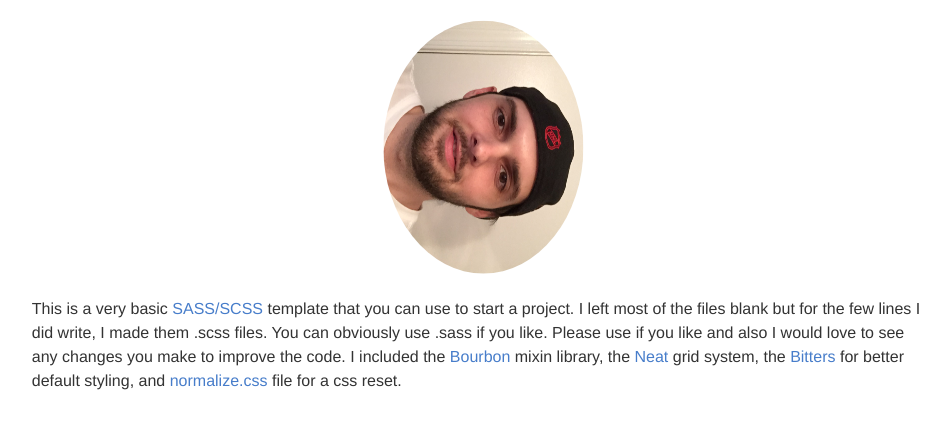
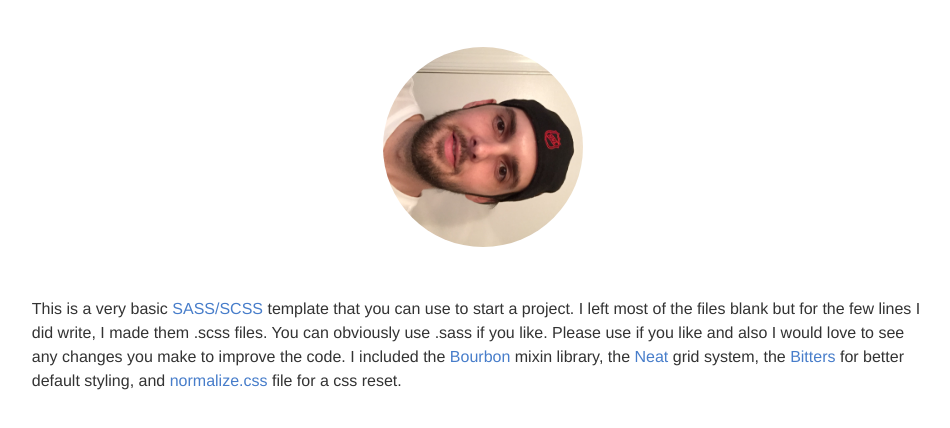
Before and after one commit to MichaelMcAlexander/SASS-Skeleton, a plain HTML site: page index.html in a window 1280 px wide. Shown: the part 128-556 px from the top of the page, without its empty margins (157-1107 px from the left). Drawn offline with nearby package versions, Linux system fonts and the light colour scheme; files that its build step writes are made by us from their sources.

Commit message:
Update _pic-container.scss

```diff
--- a/assets/css/modules/_pic-container.scss
+++ b/assets/css/modules/_pic-container.scss
@@ -6,8 +6,10 @@
 		@include size(200px);
 		@include transform(rotate(90deg));
 		text-align: center;
-		@include span-columns(3);
-		@include shift(4.5);
+		//@include span-columns(3);
+		//@include shift(4.5);
+		display: block;
+		margin: 0 auto;
 		border-radius: 50%;
 	}
 }
```
